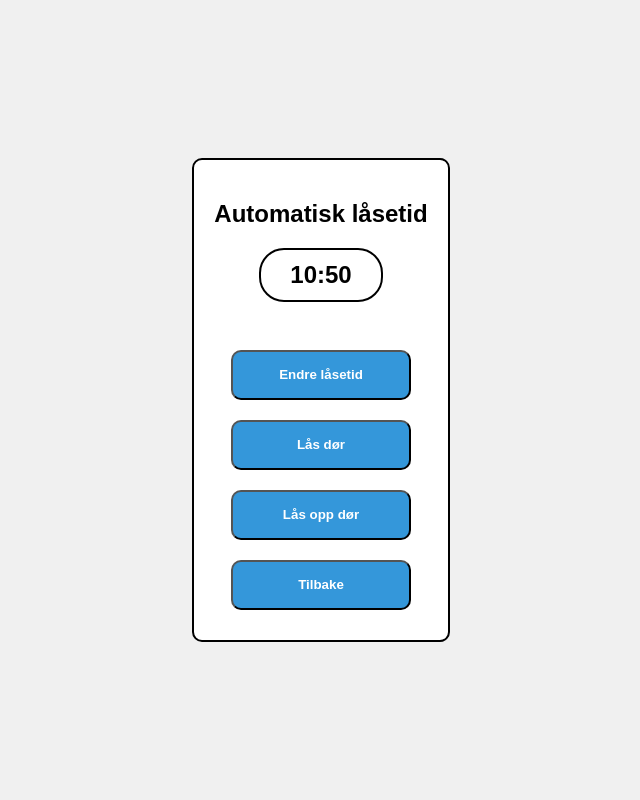
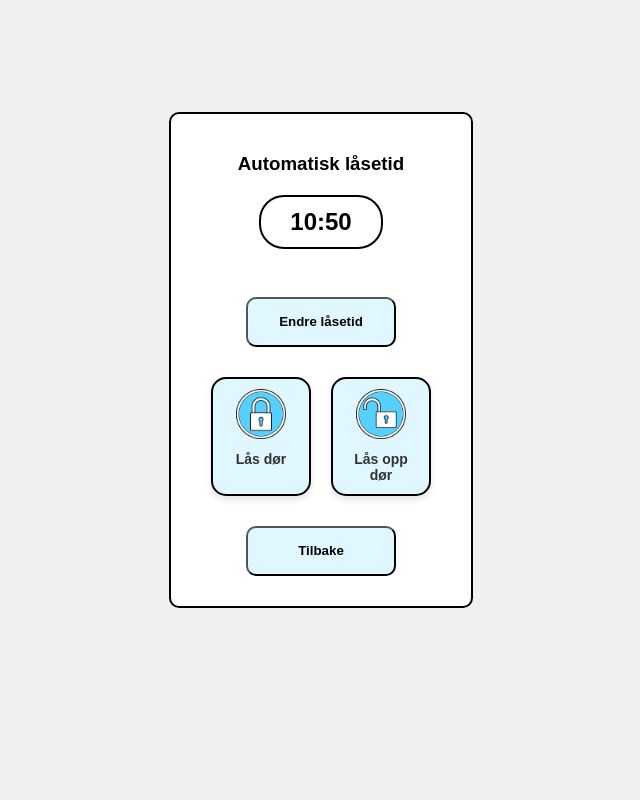
Before and after one commit to ThobiasL/Teknologiprosjekt, a Flask app: template webapp/app/templates/lock.html in a window 1280 px wide. Shown: the whole page, without its empty margins (319-959 px from the left). Run offline with Flask 3, Linux system fonts and the light colour scheme; the template is opened without the code that fills it, so the values that code supplies are empty; parts of the project's set-up code (start-up, migrations or seed data) failed here and were passed over.

Commit message:
videreutvikling av forrige commit

```diff
--- a/webapp/app/static/css/styles.css
+++ b/webapp/app/static/css/styles.css
@@ -5,7 +5,7 @@ body {
     font-weight: bold;
     justify-content: center;
     align-items: center;
-    height: 100vh;
+    height: 90vh;
     margin: 0;
     background-color: #f0f0f0;
 }
@@ -25,7 +25,6 @@ body {
     padding: 20px;
     background-color: #ffffff;
     border-radius: 15px;
-    box-shadow: 0 4px 8px rgba(0, 0, 0, 0.1);
 }
 
 input {
@@ -38,36 +37,38 @@ input {
 }
 
 button {
-    width: 180px;
+    width: 150px;
     height: 50px;
-    padding: 10px;
+    padding: 15px;
     margin: 10px 0;
-
     font-weight: bold;
-    background-color: #3497da;
-    color: white;
+    background-color: #e0f7ff;
+    color: black;
     border-radius: 10px;
     cursor: pointer;
     text-align: center;
 }
 
 button:hover {
-    background-color: #0056b3;
-}
-
-.backButton {
-    bottom: 10%;
+    background-color: #56d1ff;
 }
 
 .button-container {
     text-align: center;
     padding: 10px;
-    border-radius: 10px;
+    border-radius: 15px;
+    border: 2px solid black;
     background-color: #e0f7ff;
     box-shadow: 0 4px 6px rgba(0, 0, 0, 0.1);
     transition: transform 0.2s;
 }
 
+.button-container a {
+    display: block;
+    width: 100%;
+    height: 100%;
+
+}
 
 .button-container:hover {
     transform: translateY(-5px);  /* Løfter knappen ved hover */
@@ -79,11 +80,12 @@ button:hover {
 }
 
 .button-container span {
-    display: block;
+    display: inline-block;
     margin-top: 8px;
     font-family: Arial, sans-serif;
     font-size: 14px;
     color: #333;
+    pointer-events: none;
 }
 
 .time-display {
@@ -99,3 +101,7 @@ button:hover {
     font-family: Arial, sans-serif;
     font-weight: bold;
         }
+
+.button-container a {
+    text-decoration: none;
+}
--- a/webapp/app/templates/lock.html
+++ b/webapp/app/templates/lock.html
@@ -3,17 +3,28 @@
 <head>
     <meta charset="UTF-8">
     <meta name="viewport" content="width=device-width, initial-scale=1.0">
-    <title>Kontrollpanel</title>
+    <title>Dørlås</title>
     <link rel="stylesheet" href="../static/css/styles.css">
 </head>
 <body>
     <div class="container">
-        <h2>Automatisk låsetid</h2>
+        <h3>Automatisk låsetid</h3>
         <div class="time-display">10:50</div><br>
         <button>Endre låsetid</button><br>
-        <button>Lås dør</button><br>
-        <button>Lås opp dør</button><br>
-        <button class="backButton" onclick="backButton()">Tilbake</button>
+
+        <div class="grid-container">
+            <div class="button-container">
+                <img src="{{ url_for('static', filename='img/lockdoor_icon.png') }}" alt="Lock Door">
+                <span>Lås dør</span>
+            </div>
+            <div class="button-container">
+                <img src="{{ url_for('static', filename='img/unlockdoor_icon.png') }}" alt="Unlock Door">
+                <span>Lås opp dør</span>
+            </div>
+        </div>
+        <a href="{{ url_for('main.home') }}">
+            <button>Tilbake</button>
+        </a>
     </div>
     <script src="../static/js/scripts.js"></script>
 </body>
```
Also changed, not shown: webapp/app/__init__.py (+4 -16 lines), webapp/app/routes.py (+11 -11 lines), webapp/app/templates/home.html (renamed from webapp/app/templates/main.html, +7 -5 lines), webapp/app/templates/login.html (+4 -6 lines), webapp/app/static/img/lockdoor_icon.png (added), webapp/app/static/img/unlockdoor_icon.png (added), webapp/app/templates/layout.html (deleted).
